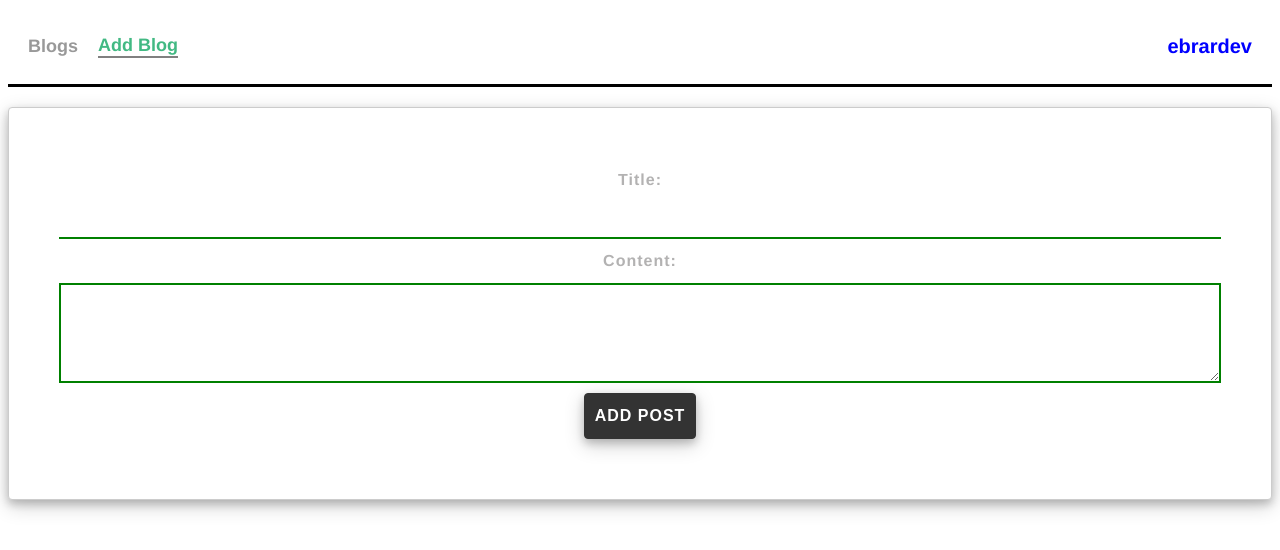
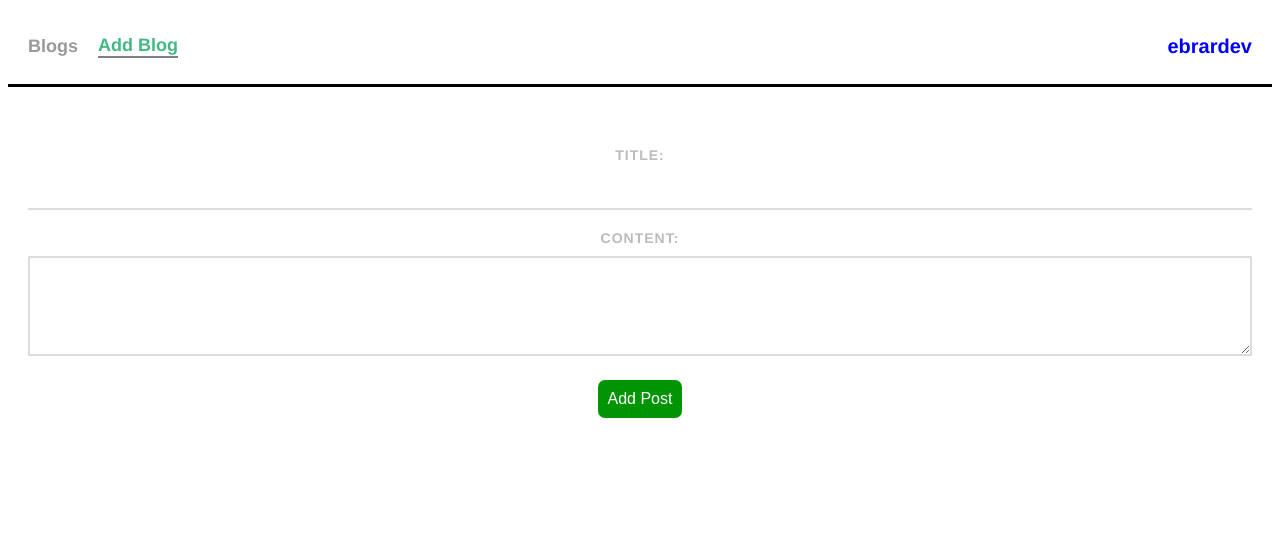
Before and after one commit to ebrardev/blog-app, a Vue app: page /AddBlog in a window 1280 px wide. Shown: the top 550 px of the page. Built offline with nearby package versions, Linux system fonts and the light colour scheme.

Commit message:
singlepost,addblog css

```diff
--- a/src/components/SinglePost.vue
+++ b/src/components/SinglePost.vue
@@ -16,29 +16,29 @@
   </script>
 
   <style>
-  .post {
+ .post{
     margin: 20px auto;
-    background: #fff;
-    padding: 10px 20px;
-    border-radius: 5px;
-    box-shadow: 1px 2px 3px rgba(0, 0, 0, 0.05);
-    border-left: 4px solid #ff5500;
-  }
-  h3 {
+    padding: 20px;
+    border-radius: 10px;
+    background-color: #fff;
+    box-shadow: 0 10px 20px rgba(0,0,0,0.19);
+    border: 1px solid #eee;
+    box-sizing: border-box;
+    transition: all 0.3s cubic-bezier(0.25, 0.8, 0.25, 1);
     cursor: pointer;
-  }
-  .actions {
-    display: flex;
-    justify-content: space-between;
-    align-items: center;
-  }
-  .material-icons {
-    font-size: 24px;
-    margin-left: 10px;
-    color: #bbb;
+    border-left: 4px solid purple;
+    border-right:  4px solid black ;
+}
+h3{
+    font-size: 20px;
+    margin-bottom: 10px;
+    font-weight: bold;
+    text-align: center;
+    color: #333;
+    transition: all 0.3s cubic-bezier(0.25, 0.8, 0.25, 1);
     cursor: pointer;
-  }
-  .material-icons:hover {
-    color: #777;
-  }
+}
+
+
+
   </style>
--- a/src/views/AddBlog.vue
+++ b/src/views/AddBlog.vue
@@ -1,98 +1,83 @@
 <template>
-  <form>
-    <label> Title:</label>
+  <form @submit.prevent="handleSubmit">
+    <label>Title:</label>
     <input type="text" v-model="title" required />
-    <label> Content:</label>
+    <label>Content:</label>
     <textarea v-model="content" required></textarea>
-    <button >Add Post</button>
+    <button>Add Post</button>
   </form>
 </template>
 
 <script>
+import { ref } from "vue";
+import { addDoc, collection, getFirestore } from "firebase/firestore/lite";
+import { fb } from "../firebase/config";
+import { useRouter } from "vue-router";
 export default {
-  data(){
-    return {
-      title: '',
-      content: ''
+  setup() {
+    const title = ref("");
+    const content = ref("");
+    const id = Date.now();
+    const router = useRouter();
+    function handleSubmit() {
+      const post = {
+        title: title.value,
+        content: content.value,
+        id: id,
+      };
+      const db = getFirestore(fb);
+      const fbRef = collection(db, "posts");
+      addDoc(fbRef, post);
+      router.push({
+        name: "Home",
+      });
     }
-  }
-
-}
+    return { title, content, handleSubmit };
+  },
+};
 </script>
 
 <style>
 form {
-  display: flex;
-  flex-direction: column;
-  align-items: center;
-  justify-content: center;
-  padding: 50px;
-  border: 1px solid #ccc;
-  border-radius: 4px;
-  background-color: #fff;
-  box-shadow: 0 4px 8px 0 rgba(0, 0, 0, 0.2), 0 6px 20px 0 rgba(0, 0, 0, 0.19);
-  margin-top: 20px;
+  background: #fff;
+  padding: 20px;
+  border-radius: 10px;
 }
-label{
-  margin-bottom: 10px;
-  font-size: 16px;
+label {
+  display: block;
+  color: #bbb;
+  text-transform: uppercase;
+  font-size: 14px;
   font-weight: bold;
-  color: #b3b2b2;
-  text-align: left;
-  /* text-transform: uppercase; */
   letter-spacing: 1px;
-  line-height: 24px;
-  margin-bottom: 10px;
-  margin-top: 10px;
-  margin-left: 10px;
-  margin-right: 10px;
-  margin-bottom: 10px;
-
+  margin: 20px 0 10px 0;
 }
 input {
   padding: 10px;
   border: 0;
-  border-bottom: 2px solid green;
+  border-bottom: 2px solid #ddd;
   width: 100%;
   box-sizing: border-box;
-  outline: none;
 }
-textarea{
-  border: 2px solid green;
+textarea {
+  border: 2px solid #ddd;
   padding: 10px;
   width: 100%;
   box-sizing: border-box;
   height: 100px;
-  outline: none;
 }
-button{
-  border-radius: 5px;
+form button {
+  display: block;
+  margin: 20px auto 0;
+  background: #019403;
+  color: #fff;
   padding: 10px;
-  margin-bottom: 10px;
-  margin-top: 10px;
-  margin-left: 10px;
-  margin-right: 10px;
-  margin-bottom: 10px;
+  border: 0;
+  border-radius: 7px;
   font-size: 16px;
-  font-weight: bold;
-  color: white;
-  text-align: left;
-  text-transform: uppercase;
-  letter-spacing: 1px;
-  line-height: 24px;
-  cursor: pointer;
-  transition: all 0.3s ease-in-out;
-  background-color: #333;
-  border: 1px solid #333;
-  border-radius: 4px;
-  outline: none;
-  box-shadow: 0 4px 8px 0 rgba(0, 0, 0, 0.2), 0 6px 20px 0 rgba(0, 0, 0, 0.19);
-
-}
-button:hover{
-  box-shadow: 0 8px 16px 0 rgba(0, 0, 0, 0.3), 0 6px 20px 0 rgba(0, 0, 0, 0.22);
-  transition: all 0.3s ease-in-out;
-  background-color: #620ab5;
 }
 
+form button:hover {
+  background: #26039a;
+}
 </style>
```
